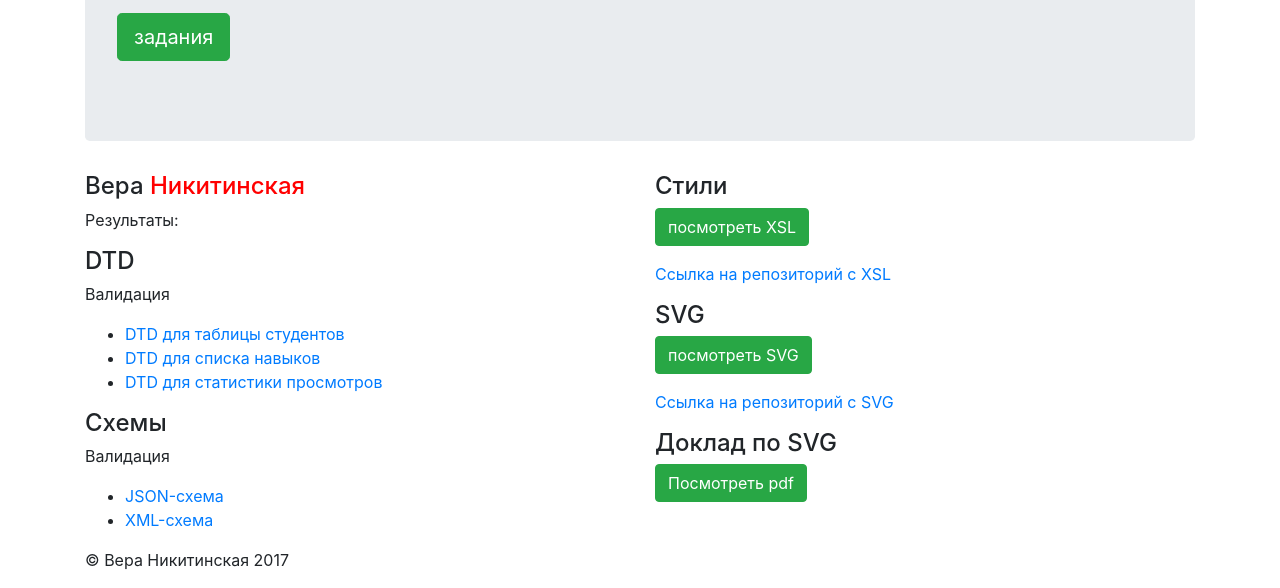
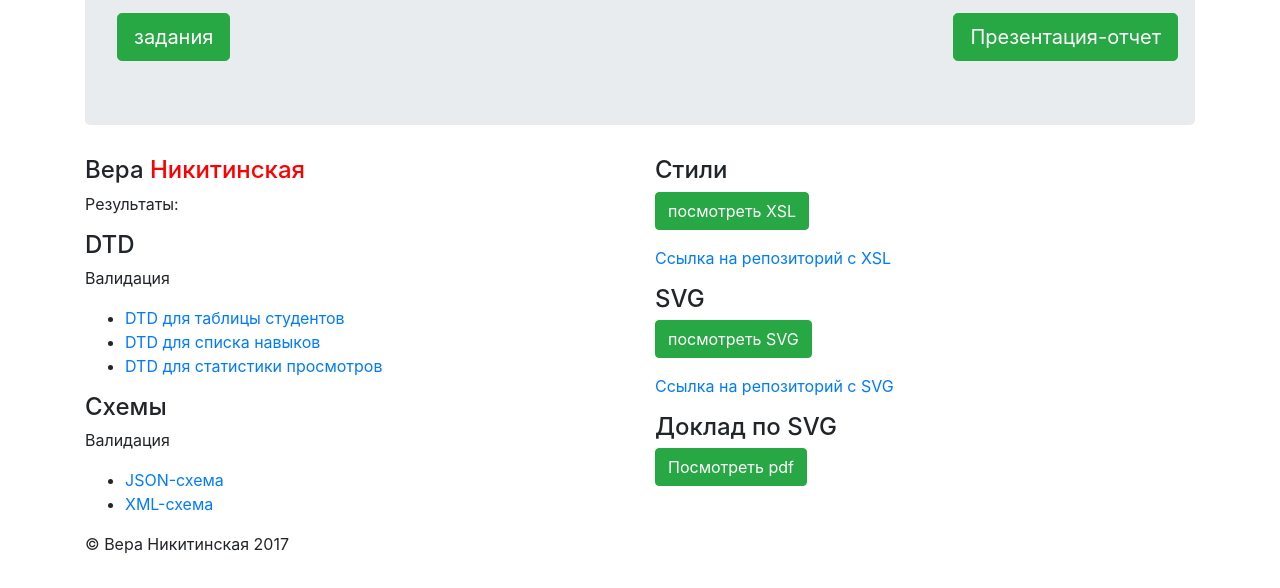
Before and after one commit to nikitinskaya/1sem-herokuapp, a website built with webpack: page public/index.html in a window 1280 px wide. Shown: the part 274-862 px from the top of the page. Built offline with nearby package versions, Linux system fonts and the light colour scheme; files whose address does not match are found by name.

Commit message:
Add link to report

```diff
--- a/public/index.html
+++ b/public/index.html
@@ -39,7 +39,14 @@
       <div class="jumbotron">
         <h1 class="display-3">Здесь результаты</h1>
         <p class="lead">Пожалуйста, ознакомьтесь!</p>
-        <p><a class="btn btn-lg btn-success" target="_blank" href="https://github.com/GossJS/" role="button">задания</a></p>
+        <div class="row">
+          <div class="col">
+            <a class="btn btn-lg btn-success" target="_blank" href="https://github.com/GossJS/" role="button">задания</a>
+          </div>
+          <div>
+            <a class="btn btn-lg btn-success" target="_blank" href="https://docs.google.com/presentation/d/18cU4kCb84f9t-qJVwiNAoo_C20MGuRU-y98InUnaMCA/edit?usp=sharing">Презентация-отчет</a>
+          </div>
+        </div>
       </div>
 
       <div class="row marketing">
```
